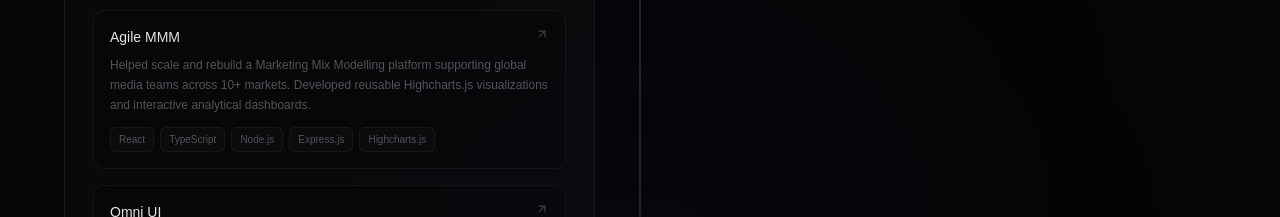
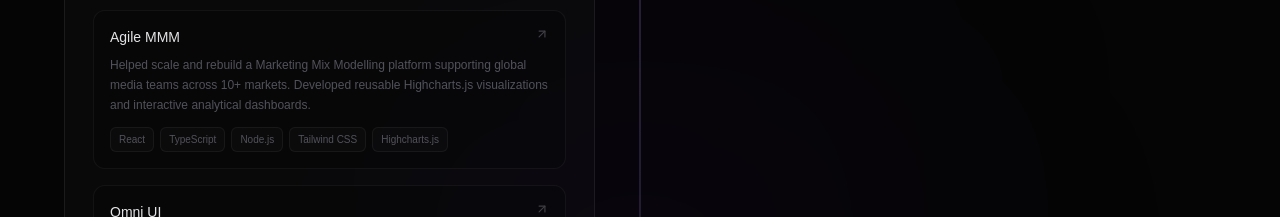
Before and after one commit to mohdshoaib-in/mohd-shoaib-portfolio, a Next.js app: page / in a window 1280 px wide. Shown: the part 4400-4617 px from the top of the page. Built offline with nearby package versions, Linux system fonts and the light colour scheme.

Commit message:
Updated project

```diff
--- a/components/Experience.jsx
+++ b/components/Experience.jsx
@@ -39,7 +39,7 @@
           "React",
           "TypeScript",
           "Node.js",
-          "Express.js",
+          "Tailwind CSS",
           "Highcharts.js",
         ],
       },
--- a/components/Projects.jsx
+++ b/components/Projects.jsx
@@ -44,7 +44,7 @@
       "React.js",
       "TypeScript",
       "Node.js",
-      "Express.js",
+      "Tailwind CSS",
       "Highcharts.js",
     ],
     highlights: [
```
